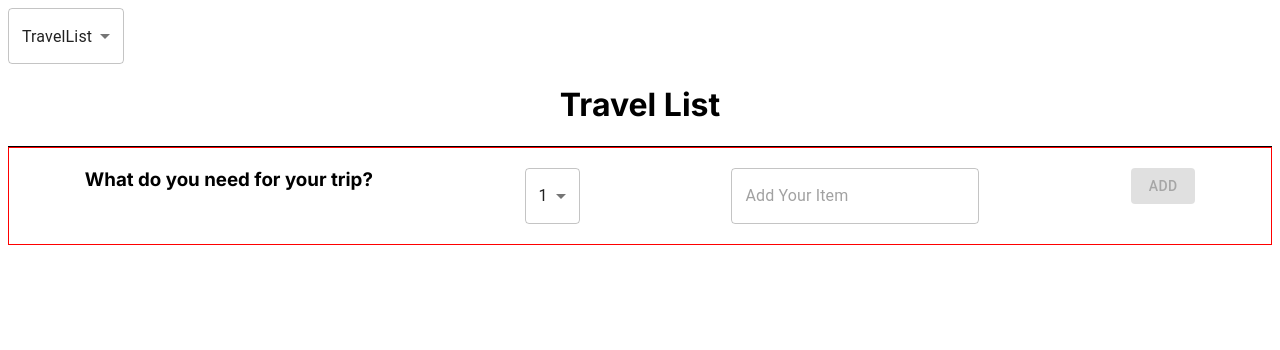
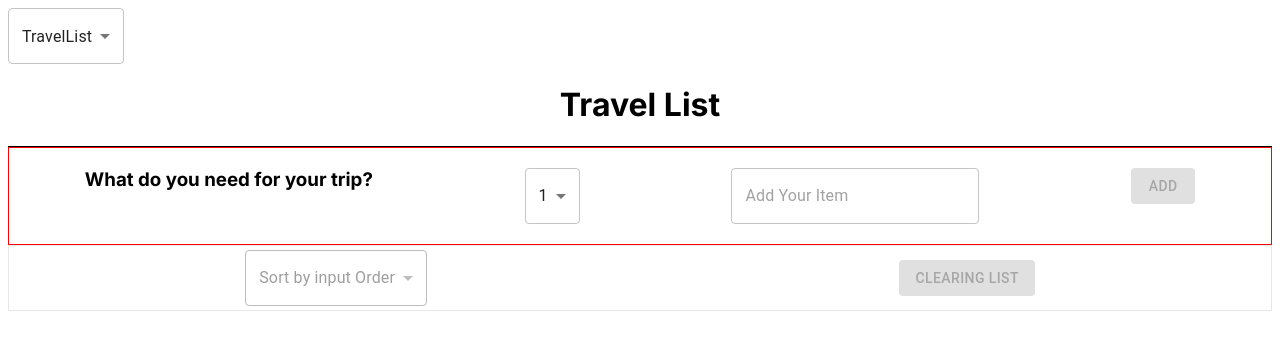
Before and after one commit to balaji1610/react_course, a Next.js app: page / in a window 1280 px wide. Shown: the top 350 px of the page. Built offline with nearby package versions, Linux system fonts and the light colour scheme.

Commit message:
Completed TravelList

```diff
--- a/src/app/TravelList/components/OrderList.tsx
+++ b/src/app/TravelList/components/OrderList.tsx
@@ -2,7 +2,10 @@ import { TravelListType } from "@/app/Interface/TravelList";
 import Checkbox from "@mui/material/Checkbox";
 import CancelIcon from "@mui/icons-material/Cancel";
 import React, { Dispatch, SetStateAction } from "react";
-import { json } from "stream/consumers";
+import Button from "@mui/material/Button";
+import MenuItem from "@mui/material/MenuItem";
+import Select from "@mui/material/Select";
+import { useState } from "react";
 interface OrderListProps {
   travelLists: TravelListType[];
   setTravelLists: Dispatch<SetStateAction<TravelListType[]>>;
@@ -16,6 +19,14 @@ export default function OrderList({
       display: "inline-flex",
       flexDirection: "row" as "row",
       margin: "10px",
+    },
+    sorting: {
+      display: "flex",
+      flexDirection: "row" as "row",
+      justifyContent: "space-around",
+      height: "4rem",
+      alignItems: "center",
+      border: " 1px solid rgb(15 23 42 / .1)",
     },
   };
 
@@ -33,9 +44,85 @@ export default function OrderList({
       return updateremove;
     });
   };
+
+  const sortingOptions = [
+    "Sort by input Order",
+    "Sort ASC Description",
+    "Sort DSC Description",
+    "Sort ASC Quantity",
+    "Sort DSC Quantity",
+    "Sort by packedStatus",
+  ];
+  const [sortBy, setSortBy] = useState("Sort by input Order");
+  const handleOnSortby = (e: any) => {
+    setSortBy(e.target.value);
+  };
+
+  let sortStatus;
+  switch (sortBy) {
+    case "Sort by input Order":
+      sortStatus = travelLists.sort((a, b) => b.id - a.id);
+      break;
+    case "Sort ASC Description":
+      sortStatus = travelLists.sort((a, b) =>
+        a.description.localeCompare(b.description)
+      );
+      break;
+    case "Sort DSC Description":
+      sortStatus = travelLists.sort((a, b) =>
+        b.description.localeCompare(a.description)
+      );
+      break;
+    case "Sort ASC Quantity":
+      sortStatus = travelLists.sort((a, b) => a.quantity - b.quantity);
+      break;
+    case "Sort DSC Quantity":
+      sortStatus = travelLists.sort((a, b) => b.quantity - a.quantity);
+      break;
+    case "Sort by packedStatus":
+      sortStatus = travelLists.sort(
+        (a, b) => Number(a.ispacked) - Number(b.ispacked)
+      );
+      break;
+    default:
+      break;
+  }
+
+  const clearList = () => {
+    setTravelLists([]);
+  };
   return (
     <>
-      {travelLists.map((el) => {
+      <div style={OrderListstyle.sorting}>
+        <div>
+          <Select
+            name="Sort by input Order"
+            value={sortBy}
+            onChange={handleOnSortby}
+            disabled={travelLists.length < 2}
+          >
+            {sortingOptions.map((el, index) => {
+              return (
+                <MenuItem key={index} value={el}>
+                  {el}
+                </MenuItem>
+              );
+            })}
+          </Select>
+        </div>
+        <div>
+          {" "}
+          <Button
+            variant="contained"
+            onClick={clearList}
+            disabled={travelLists.length < 1}
+          >
+            Clearing List
+          </Button>
+        </div>
+      </div>
+
+      {sortStatus?.map((el: any) => {
         const { id, quantity, description, ispacked } = el;
         return (
           <div key={id} style={OrderListstyle.list}>
```
